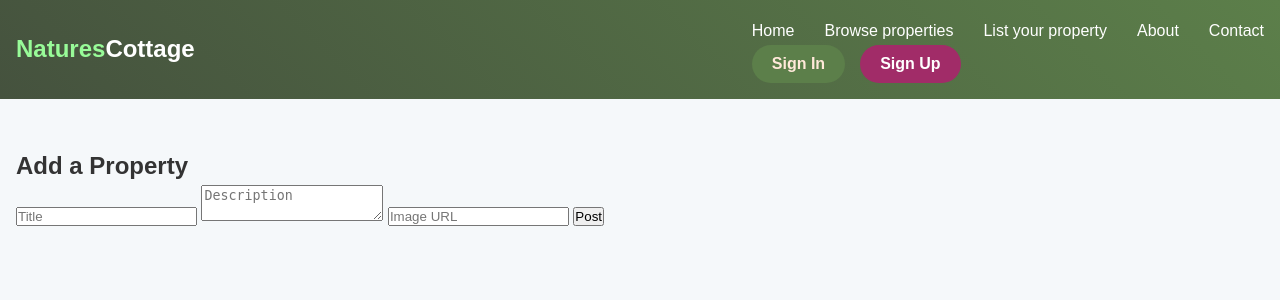
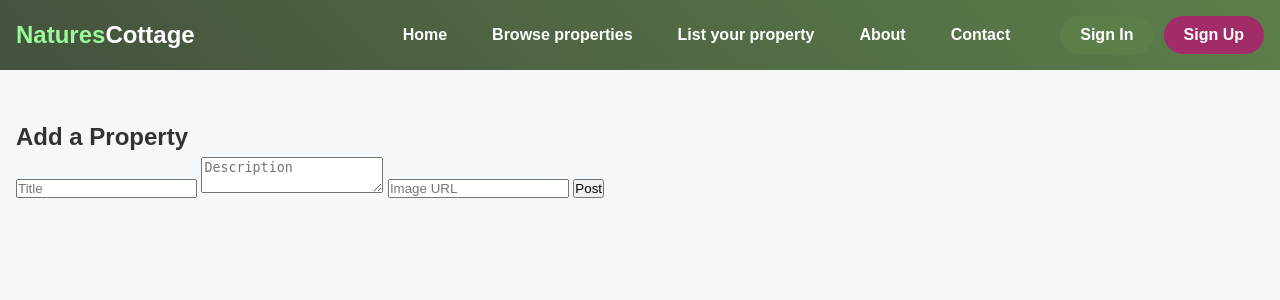
Before and after one commit to SkiddyGamer/Natures-Cottage, a PHP site: page /details.php in a window 1280 px wide. Shown: the top 300 px of the page. Run offline with PHP 8.4, Linux system fonts and the light colour scheme.

Commit message:
Update styles.css

```diff
--- a/styles.css
+++ b/styles.css
@@ -28,7 +28,7 @@ header {
 	padding: 20px 40px;
 	background: linear-gradient(45deg, #45523e, #5c7f4a);
 	color: white;
-	position: sticky;
+	position: relative;
 	top: 0;
 	z-index: 1000;
 }
@@ -43,16 +43,25 @@ header .logo span {
 	color: #ffffff;
 }
 
+nav {
+    display: flex;
+    justify-content: flex-end;
+    align-items: center;
+    gap: 50px;
+}
+
 .nav-links {
     display: flex;
-    gap: 30px;
-    font-size: 18px;
+    gap: 45px;
+    list-style: none;
+    padding: 0;
+    margin: 0;
 }
 
 .nav-links li a {
-	color: white;
-	font-size: 16px;
-	transition: color 0.3s;
+    text-decoration: none;
+    color: white;
+    font-weight: bold;
 }
 
 .nav-links li a:hover {
@@ -60,8 +69,8 @@ header .logo span {
 }
 
 .auth-buttons {
-	display: flex;
-	gap: 15px;
+    display: flex;
+    gap: 10px; /* Space between sign-in and sign-up buttons */
 }
 
 .btn {
@@ -70,7 +79,7 @@ header .logo span {
 	cursor: pointer;
 	border-radius: 25px;
 	background-color: #5c7f4a;
-	color: #ffe9d9;
+	color: #ffffff;
 	font-size: 16px;
 	font-weight: bold;
 	transition: transform 0.3s, box-shadow 0.3s;
@@ -294,3 +303,78 @@ body {
 	padding: 0;
 	overflow-x: hidden;
 }
+
+body, html {
+	margin: 0;
+	padding: 0;
+}
+
+/* Aptumst ekrāns kad uzspied sign in un sign up */
+#overlay {
+	display: none;
+	position: fixed;
+	top: 0;
+	left: 0;
+	width: 100%;
+	height: 100%;
+	background: rgba(0, 0, 0, 0.5);
+	z-index: 999;
+}
+
+body.modal-open {
+position: fixed;
+width: 100%;
+overflow-y: scroll;
+}
+/* Login Forma */
+#authForm {
+	display: none;
+	position: fixed;
+	top: 50%;
+	left: 50%;
+	transform: translate(-50%, -50%);
+	background-color: rgb(209, 232, 198);
+	padding: 20px;
+	width: 400px;
+	box-shadow: 0 4px 10px rgba(0, 0, 0, 0.2);
+	border-radius: 8px;
+	z-index: 1000;
+}
+
+.input-group {
+	margin-bottom: 15px;
+
+}
+
+.input-group input {
+	width: 100%;
+	padding: 10px;
+	margin-top: 5px;
+	border-radius: 5px;
+	border: 1px solid #ddd;
+}
+
+.btn {
+	padding: 10px 20px;
+	border: none;
+	cursor: pointer;
+	border-radius: 25px;
+	background-color: #5c7f4a;
+	color: white;
+	font-size: 16px;
+	font-weight: bold;
+	transition: transform 0.3s, box-shadow 0.3s;
+}
+
+.btn.primary {
+	background-color: #A12C68;
+}
+
+/* X poga formā */
+.close-btn {
+	position: absolute;
+	top: 10px;
+	right: 15px;
+	font-size: 30px;
+	cursor: pointer;
+}
```
